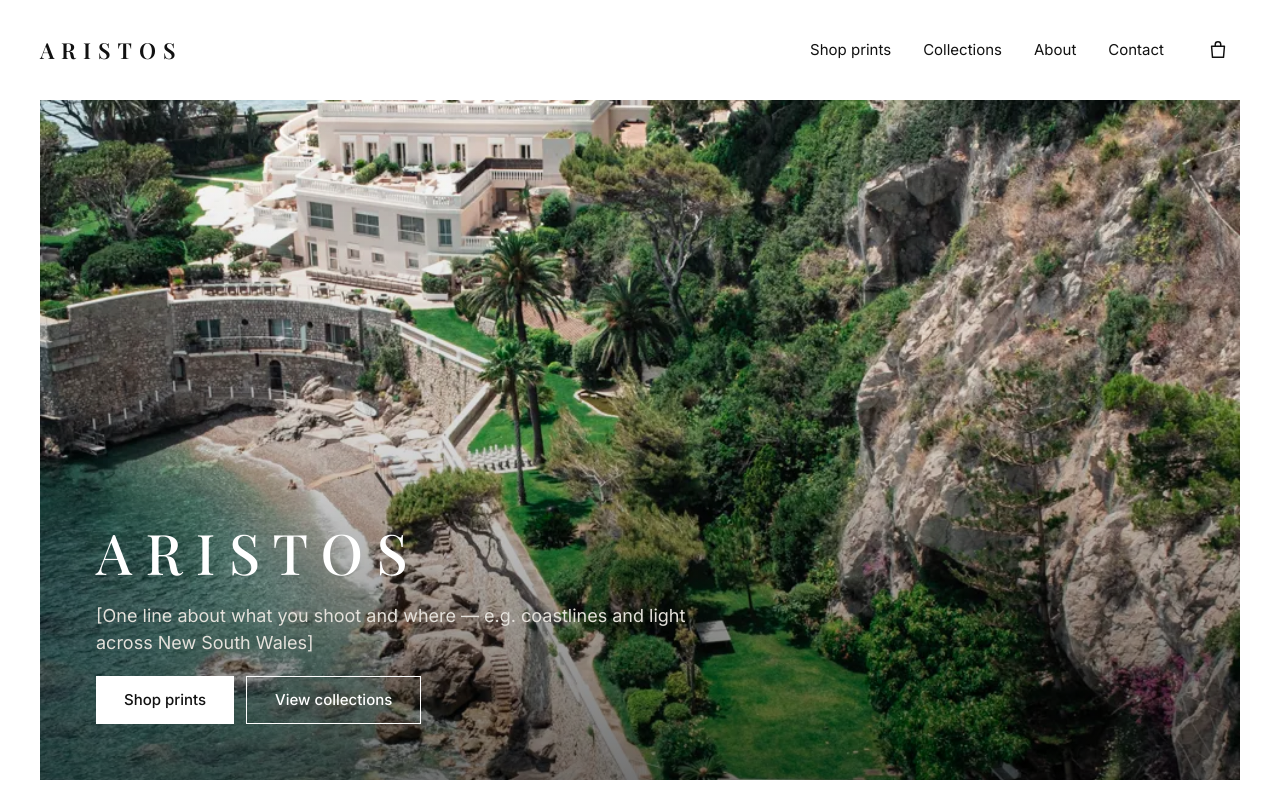
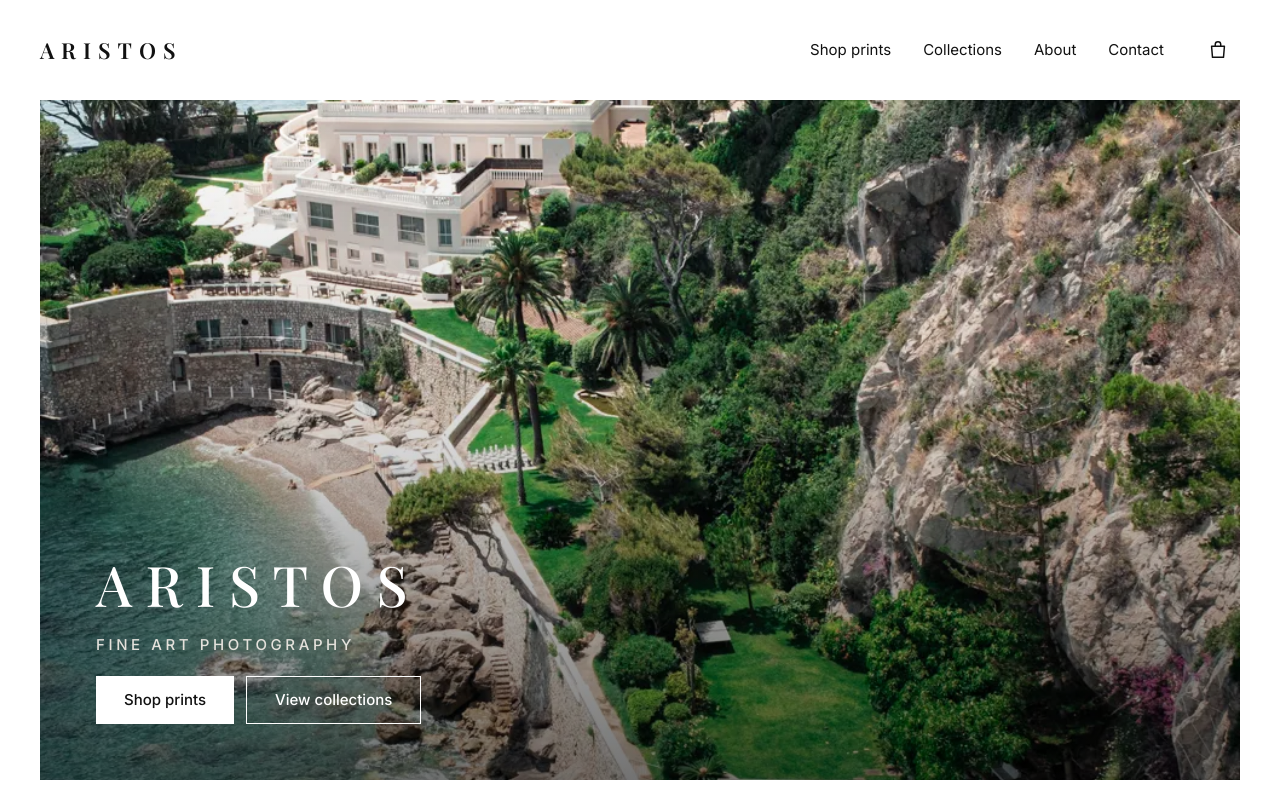
Before and after one commit to bridgettmross-star/Aristos, a Next.js app: page / in a window 1280 px wide. Shown: the top 800 px of the page. Built offline with nearby package versions, Linux system fonts and the light colour scheme.

Commit message:
Replace the hero placeholder line with Fine Art Photography
Co-Authored-By: Claude Opus 5.5 <noreply@anthropic.com>
Claude-Session: https://claude.ai/code/session_011Kt14QJRmZJq91WuVRZTSE

```diff
--- a/src/app/page.tsx
+++ b/src/app/page.tsx
@@ -52,9 +52,8 @@ export default function Home() {
             <h1 className="m-0 whitespace-nowrap font-playfair text-[34px] font-medium leading-[1.05] text-white sm:text-[56px]">
               A R I S T O S
             </h1>
-            <p className="m-0 text-lg leading-normal text-hero-copy">
-              [One line about what you shoot and where — e.g. coastlines and light across New South
-              Wales]
+            <p className="m-0 text-[15px] font-medium tracking-[0.24em] text-hero-copy">
+              FINE ART PHOTOGRAPHY
             </p>
             <div className="flex flex-wrap gap-3">
               <Link
```
